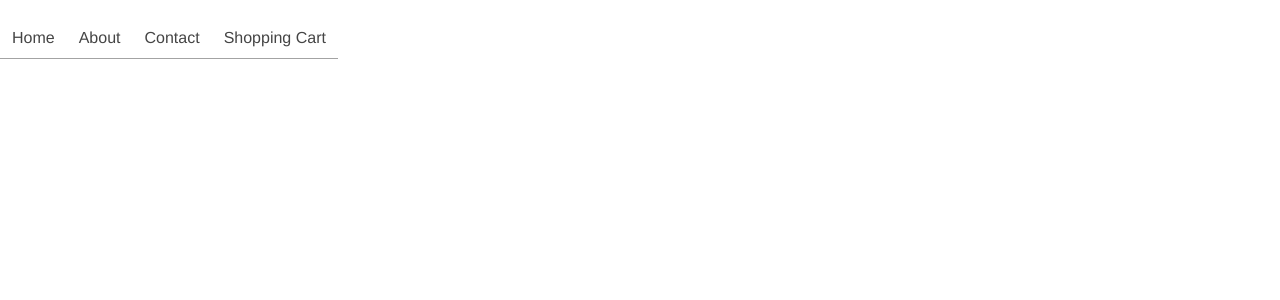
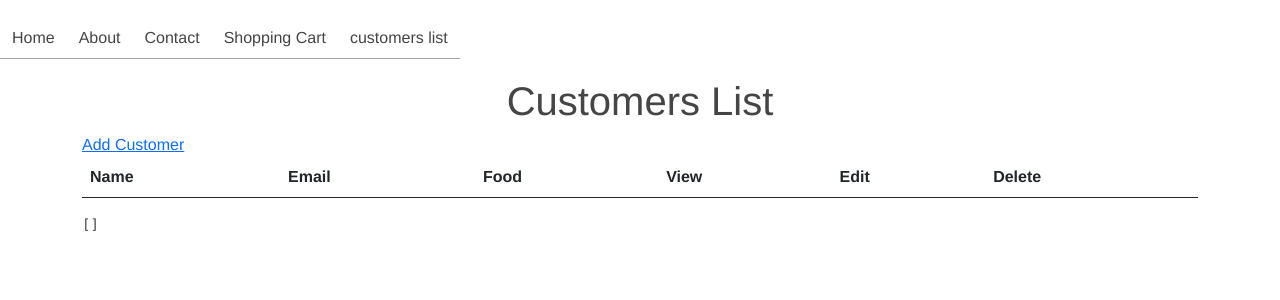
Before and after one commit to hareeshcs33/bootstrapVue-simple-project-2, a Vue app: page /customers-list in a window 1280 px wide. Shown: the top 300 px of the page. Built offline with nearby package versions, Linux system fonts and the light colour scheme.

Commit message:
ui update

```diff
--- a/src/components/navbar.vue
+++ b/src/components/navbar.vue
@@ -5,6 +5,7 @@
         <li><router-link to="/about">About</router-link></li>
         <li><router-link to="/contact">Contact</router-link></li>
         <li><router-link to="/shopping-cart">Shopping Cart</router-link></li>
+        <li><router-link to="/customers-list">customers list</router-link></li>
     </ul>
   </div>
 </template>
--- a/src/customer/customer-data.vue
+++ b/src/customer/customer-data.vue
@@ -44,6 +44,7 @@
             </b-form-group>
             <b-button type="submit" variant="primary">Submit</b-button>
             <b-button type="reset" variant="danger">Reset</b-button>
+            <b-button @click="cancelSubmit" variant="danger">Cancel</b-button>
         </b-form>
         <b-card class="my-3" header="Form Data result">
             <pre>{{ form }}</pre>
@@ -80,7 +81,8 @@ export default {
         onSubmit(event){
             event.preventDefault();
             console.log(JSON.stringify(this.form));
-            this.$store.commit('customerData', this.form)
+            this.$store.commit('customerData', this.form);
+            this.$router.push('/customers-list');
         },
         onReset(event){
             event.preventDefault();
@@ -88,6 +90,9 @@ export default {
             this.form.name = '';
             this.form.food = null;
             this.form.checked = [];
+        },
+        cancelSubmit(){
+            this.$router.push('/customers-list');
         }
     },
     computed: {
--- /dev/null
+++ b/src/customer/customers-list.vue
@@ -0,0 +1,43 @@
+<template>
+    <b-container>
+        <h1 class="text-center">Customers List</h1>
+        <router-link to="/customer-data">Add Customer</router-link>
+        <b-table striped hover :items="items" :fields="fields">
+            <template #cell(view)="row">
+                <b-button size="sm" @click="viewItem(row.item.name, row.index)">View</b-button>
+            </template>
+            <template #cell(edit)="row">
+                <b-button size="sm" @click="editItem(row.index)">Edit</b-button>
+            </template>
+            <template #cell(delete)="row">
+                <b-button size="sm" @click="deleteItem(row.index)">Delete</b-button>
+            </template>
+        </b-table>
+        <pre>{{items}}</pre>
+    </b-container>
+</template>
+<script>
+export default {
+    data(){
+        return {
+            fields: ['name', 'email', 'food', 'view', 'edit', 'delete'],
+        }
+    },
+    methods: {
+        viewItem(name, index){
+            console.log("viewItem", name, index);
+        },
+        editItem(index){
+            console.log("editItem", index);
+        },
+        deleteItem(index){
+            this.items.splice(index, 1);
+        }
+    },
+    computed: {
+        items(){
+            return this.$store.state.customers;
+        }
+    }
+}
+</script>
--- a/src/router/index.js
+++ b/src/router/index.js
@@ -5,6 +5,7 @@ import About from '@/components/about'
 import Contact from '@/components/contact'
 import Login from '@/customer/login'
 import CustomerData from '@/customer/customer-data'
+import CustomersList from '@/customer/customers-list'
 import ShoppingCart from '@/shopping-cart/shopping-cart'
 import CartView from '@/shopping-cart/cart-view'
 import CartAddedList from '@/shopping-cart/cart-added-list'
@@ -40,6 +41,11 @@ export default new Router({
       component: CustomerData
     },
     {
+      path: '/customers-list',
+      name: 'CustomerList',
+      component: CustomersList
+    },
+    {
       path: '/shopping-cart',
       name: 'ShoppingCart',
       component: ShoppingCart,
```
